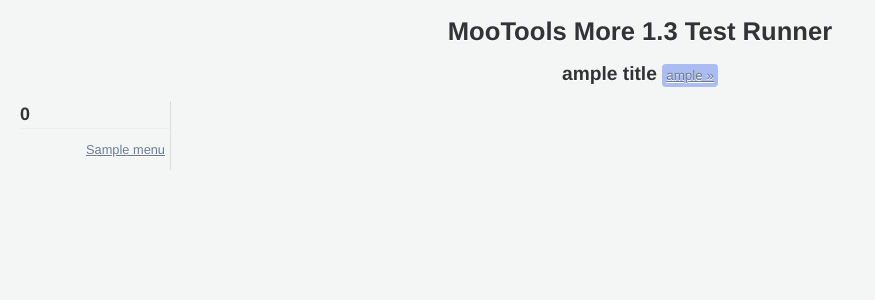
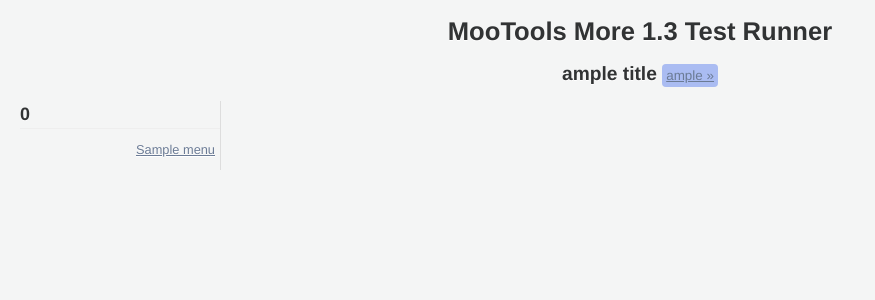
Before and after one commit to arian/mootools-ui-runner, a PHP site: template templates/index.php in a window 1280 px wide. Shown: the top 300 px of the page, without its empty margins (0-875 px from the left). Run offline with PHP 8.4, Linux system fonts and the light colour scheme; the template is opened without the code that fills it: most values are stand-ins (such as "Sample title", 1, 10 or a date in 2020); data that the repository does not hold is empty.

Commit message:
Fix some positioning issues in IE6

```diff
--- a/assets/runner.css
+++ b/assets/runner.css
@@ -37,7 +37,7 @@
 
 #menu {
 	float: left;
-	width: 150px;
+	width: 200px;
 	border-right: 1px solid #ddd;
 	text-shadow: 0 1px 0 #fff;
 }
@@ -61,8 +61,6 @@
 }
 
 #menu ul ul li a {
-	display: block;
-	width: 140px;
 	padding: 0px 5px;
 }
 
@@ -77,8 +75,9 @@
 }
 
 #runner {
-	margin-left: 175px;
+	margin-left: 200px;
 	position: relative;
+	_height: 2000px;
 }
 
 #runner h1,
@@ -136,6 +135,7 @@
 	-webkit-border-radius: 4px;
 	border-radius: 4px;
 	padding: 4px;
+	text-shadow: none;
 }
 
 #actions dt a {
```
